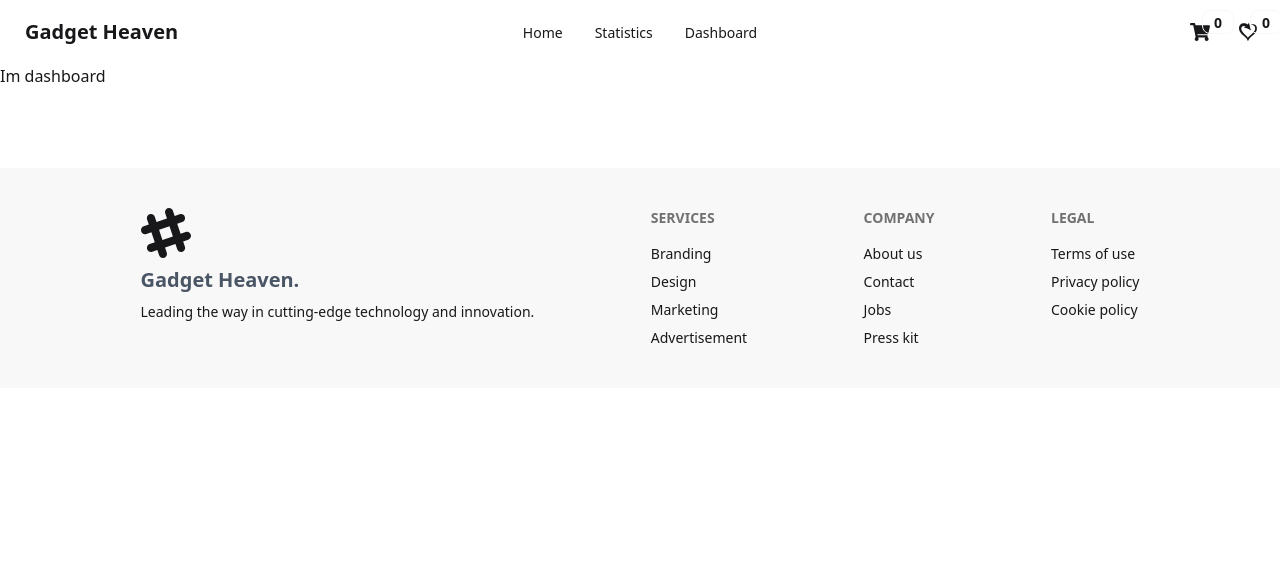
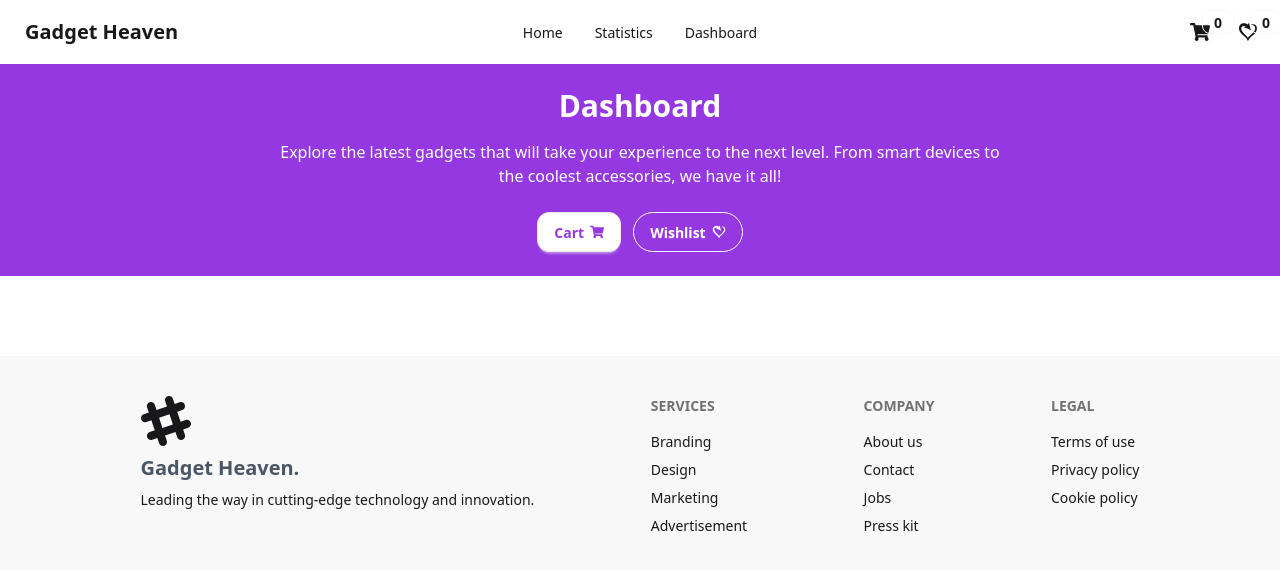
Before and after one commit to Asaduzzaman-Shawon/Last-a8, a React (Vite) app: page /dashboard in a window 1280 px wide. Shown: the top 570 px of the page. Built offline with nearby package versions, Linux system fonts and the light colour scheme.

Commit message:
complete

```diff
--- a/package.json
+++ b/package.json
@@ -17,6 +17,8 @@
     "react-dom": "^18.3.1",
     "react-icons": "^5.4.0",
     "react-router-dom": "^7.1.5",
+    "react-tabs": "^6.1.0",
+    "recharts": "^2.15.1",
     "sort-by": "^1.2.0",
     "tailwindcss": "^4.0.3"
   },
--- /dev/null
+++ b/src/components/cart/Cart.jsx
@@ -0,0 +1,11 @@
+import React from 'react';
+
+const Cart = () => {
+    return (
+        <div>
+            <h1 className='text-4xl font-bold text-center mt-9'>Iam cart section</h1>
+        </div>
+    );
+};
+
+export default Cart;
--- a/src/components/dashboard/Dashboard.jsx
+++ b/src/components/dashboard/Dashboard.jsx
@@ -1,10 +1,35 @@
 import React from 'react';
+import { GiSelfLove } from "react-icons/gi";
+import { FaShoppingCart } from "react-icons/fa";
+import { Link, Outlet } from 'react-router-dom';
 
 const Dashboard = () => {
+
     return (
-        <div>
-            <h1>Im dashboard</h1>
+
+      <div>
+           <div className="bg-[#9538e2] pt-6 pb-6 w-full  flex flex-col mx-auto">
+        <div className="text-center">
+          <h1 className="text-3xl font-bold mb-4  text-white">
+          Dashboard
+          </h1>
+          <p className="text-white">
+            Explore the latest gadgets that will take your experience to the
+            next level. From smart devices to <br /> the coolest accessories, we
+            have it all!
+          </p><br />
+           <Link to="cart"><button  className="btn bg-white rounded-xl mr-3 text-[#9538e2]"> Cart <FaShoppingCart></FaShoppingCart></button></Link>
+                    <Link to="wishlist"><button  className="btn text-white btn-outline border-white btn-primary rounded-full">Wishlist <GiSelfLove></GiSelfLove></button></Link>
         </div>
+
+      </div>
+      <div>
+        {/* call */}
+
+        <Outlet></Outlet>
+        </div>
+
+      </div>
     );
 };
 
--- a/src/components/detail/Detail.jsx
+++ b/src/components/detail/Detail.jsx
@@ -1,8 +1,8 @@
 import React, { useState } from "react";
 import { GiSelfLove } from "react-icons/gi";
 import { FaShoppingCart } from "react-icons/fa";
-import { useLoaderData, useParams } from "react-router-dom";
-const Detail = () => {
+import { Link, useLoaderData, useParams } from "react-router-dom";
+const Detail = ({handleAdd}) => {
   const data = useLoaderData();
   // const {product_id, roduct_title, product_image, category,price, description, Specification, availability, rating} = data
   const para = useParams();
@@ -22,7 +22,10 @@ const Detail = () => {
   } = gadget;
 
   const sp = gadget.Specification
-
+  const [gadgetNum , setGadgetNum] = useState(0)
+  const handlehard = () => {
+    setGadgetNum(num)
+  }
   return (
     <div>
       <div className="bg-[#9538e2] pt-6 pb-2  md:pb-60 flex flex-col mx-auto">
@@ -54,7 +57,7 @@ const Detail = () => {
           </div>
           <p className="mb-2 font-bold text-gray-600">Rating :  {rating}</p>
           <button  className="btn bg-[#9538e2] rounded-xl mr-3">Add to Cart <FaShoppingCart></FaShoppingCart></button>
-          <button className="btn btn-outline border-[#9538e2] btn-primary rounded-full"><GiSelfLove></GiSelfLove></button>
+          <button  className="btn btn-outline border-[#9538e2] btn-primary rounded-full"><GiSelfLove></GiSelfLove></button>
 
         </div>
       </div>
--- a/src/components/navbar/Navbar.jsx
+++ b/src/components/navbar/Navbar.jsx
@@ -1,4 +1,4 @@
-import { NavLink } from "react-router-dom";
+import { Link, NavLink } from "react-router-dom";
 import { GiSelfLove } from "react-icons/gi";
 import { FaShoppingCart } from "react-icons/fa";
 
@@ -7,7 +7,7 @@ const Navbar = () => {
     <>
       <NavLink to="/">Home</NavLink>
       <NavLink to="statistic">Statistics</NavLink>
-      <NavLink to="dashboard">Dashboard</NavLink>
+      <NavLink to="dashboard/cart">Dashboard</NavLink>
     </>
   );
 
@@ -39,7 +39,8 @@ const Navbar = () => {
             <div className="flex flex-col gap-2">{links}</div>
           </ul>
         </div>
-        <a className="btn btn-ghost text-xl">Gadget Heaven</a>
+        <Link>
+        <a className="btn btn-ghost text-xl">Gadget Heaven</a></Link>
       </div>
       <div className="navbar-center hidden lg:flex">
         <ul className="menu menu-horizontal px-1">
--- /dev/null
+++ b/src/components/wishlist/Wishlist.jsx
@@ -0,0 +1,12 @@
+import React from 'react';
+
+const Wishlist = () => {
+    return (
+        <div>
+                        <h1 className='text-4xl font-bold text-center mt-9'>Iam Wishlist section</h1>
+
+        </div>
+    );
+};
+
+export default Wishlist;
--- a/src/main.jsx
+++ b/src/main.jsx
@@ -1,4 +1,4 @@
-import { StrictMode } from 'react'
+import { StrictMode, useState } from 'react'
 import { createRoot } from 'react-dom/client'
 import './index.css'
 
@@ -12,6 +12,14 @@ import Home from './components/home/Home';
 import Statistic from './statistic/Statistic';
 import Detail from './components/detail/Detail';
 import Dashboard from './components/dashboard/Dashboard';
+import Wishlist from './components/wishlist/Wishlist';
+import Cart from './components/cart/Cart';
+
+
+
+const handleAdd = () => {
+
+}
 const router = createBrowserRouter([
   {
     path: "/",
@@ -27,13 +35,27 @@ const router = createBrowserRouter([
       },
       {
         path: "dashboard",
-        element: <Dashboard></Dashboard>
+        element: <Dashboard handleAdd={handleAdd} ></Dashboard>,
+        children: [
+
+          {
+            path: "wishlist",
+            element: <Wishlist></Wishlist>
+          },
+          {
+            path: "cart",
+            element: <Cart></Cart>
+          },
+
+        ]
       },
+
       {
         path: "/gadget/:gadgetId",
         loader: () => fetch('/public/data.json'),
-        element: <Detail></Detail>
-      }
+        element: <Detail handleAdd={handleAdd}></Detail>
+      },
+
     ]
   },
 ]);
--- a/src/statistic/Statistic.jsx
+++ b/src/statistic/Statistic.jsx
@@ -1,8 +1,26 @@
+import { BarChart, Bar, XAxis, YAxis, Tooltip, Legend, CartesianGrid } from 'recharts';
+const data = [{name: 'Smartphone', uv: 350, pv: 2400, amt: 2400},{name: 'Laptop', uv: 190, pv: 2400, amt: 2400},{name: 'Watch', uv: 270, pv: 2400, amt: 2400},{name: 'Airbuds', uv: 400, pv: 2400, amt: 2400},{name: 'Computer', uv: 110, pv: 2400, amt: 2400},{name: 'iPad', uv: 302, pv: 2400, amt: 2400}];
 const Statistic = () => {
   return (
-    <div className="px-8">
-      <h1>I am statistic</h1>
+    <div>
+      <div>
+    <h1 className='text-center mt-10 font-bold text-4xl text-gray-600'>Our Product statistic</h1>
+    <h1 className='text-center mt-4 mb-20 text-gray-600'>Your able to know about our product quantity by this chart</h1>
+
+    <h1></h1>
+      </div>
+      <div className=''>
+      <BarChart className='flex mx-auto' width={700} height={400} data={data}>
+    <XAxis dataKey="name" stroke="#8884d8" />
+    <YAxis />
+    <Tooltip wrapperStyle={{ width: 100, backgroundColor: '#ccc' }} />
+    {/* <Legend width={100} wrapperStyle={{ top: 40, right: 20, backgroundColor: '#f5f5f5', border: '1px solid #d5d5d5', borderRadius: 3, lineHeight: '40px' }} /> */}
+    <CartesianGrid stroke="#ccc" strokeDasharray="5 5" />
+    <Bar dataKey="uv" fill="#8884d8" barSize={50} />
+  </BarChart>
+      </div>
     </div>
+
   );
 };
 
```
Also changed, not shown: src/App.jsx (line endings or trailing spaces), 1 other file (tests, documents, lock files or other folders).
